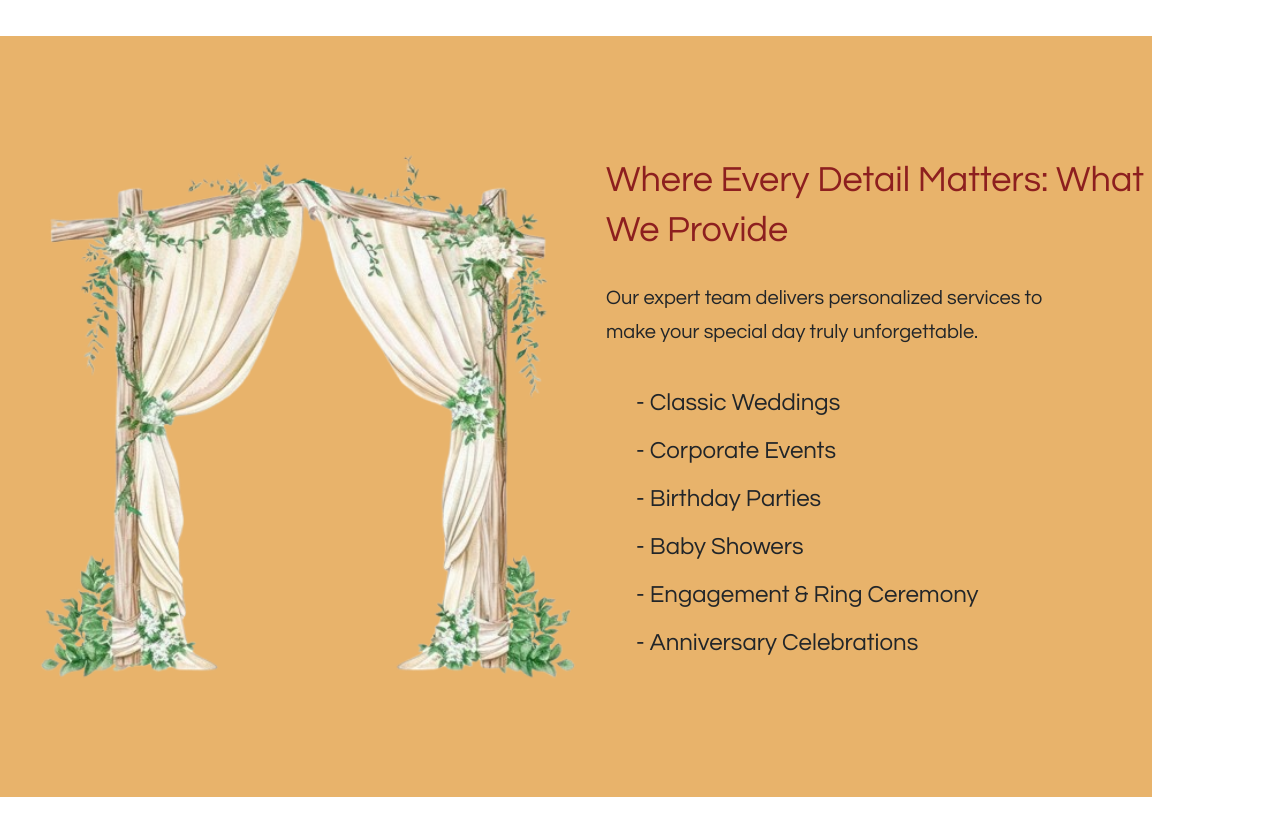
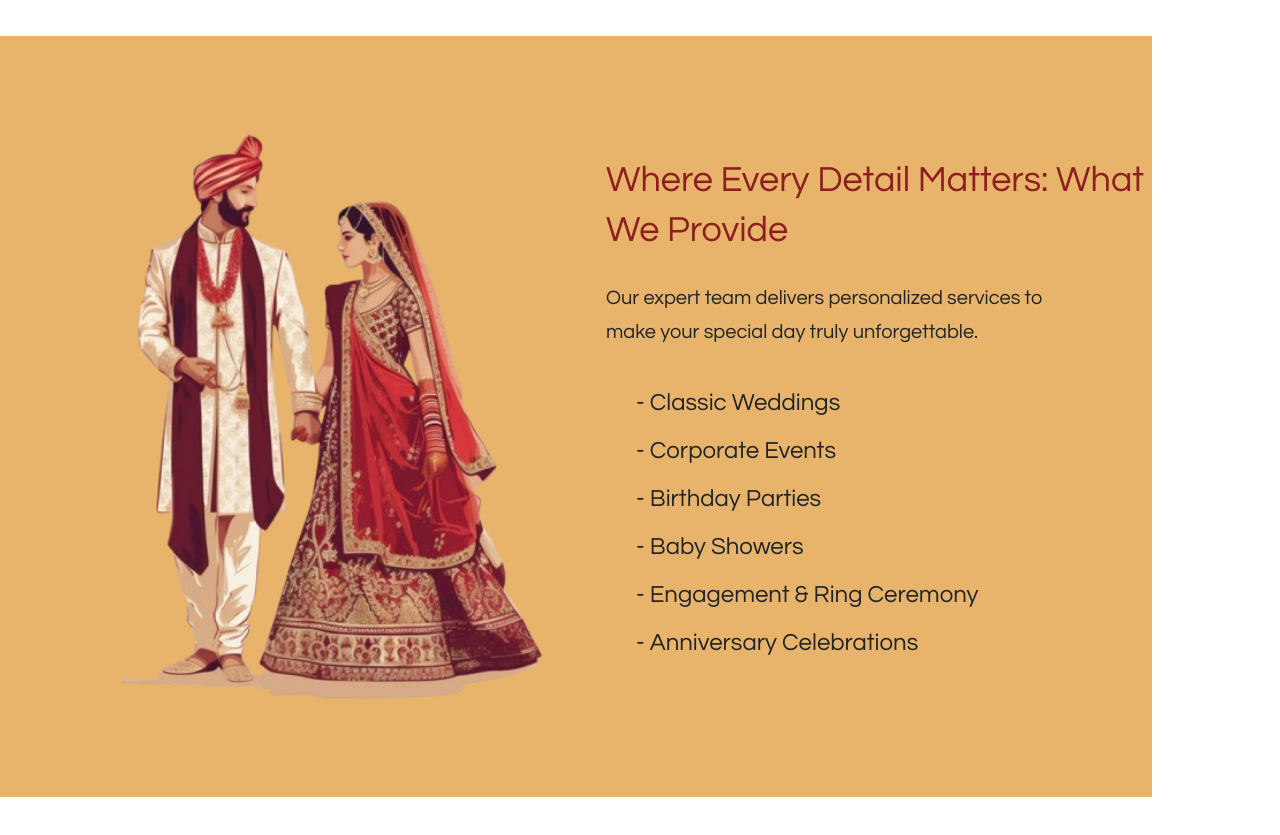
Before and after one commit to nishabukke/ganesh-gardens, a plain HTML site: page index.html in a window 1280 px wide. Shown: the part 1860-2695 px from the top of the page. Drawn offline with nearby package versions, Linux system fonts and the light colour scheme.

Commit message:
photo changed

```diff
--- a/index.html
+++ b/index.html
@@ -66,7 +66,7 @@
 
         <section class="services-section" id="services_section">
             <div class="left-service">
-                <img src="images/service-banner.png" alt="">
+                <img src="images/couple-photo.png" alt="">
             </div>
             <div class="right-service">
                 <h3>Where Every Detail Matters: What We Provide</h3>
```
Also changed, not shown: images/couple-photo.png (added).
